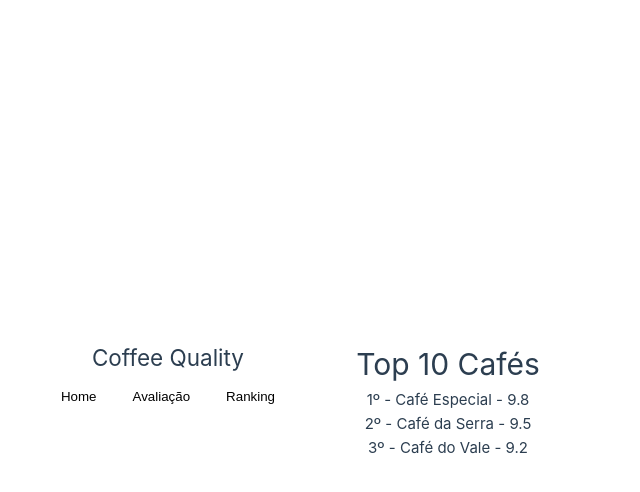
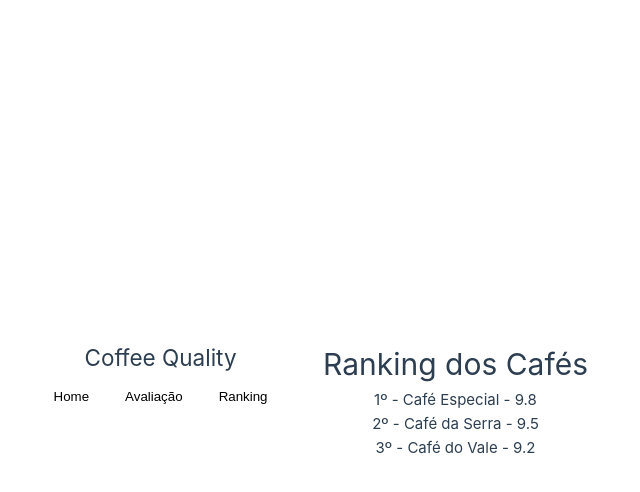
Before and after one commit to alanawessling/projeto_cafe, a Vue app: page / in a window 1280 px wide. Both pictures are taken after a click on the button "Ranking". Shown: the top 492 px of the page, without its empty margins (332-972 px from the left). Built offline with nearby package versions, Linux system fonts and the light colour scheme.

Commit message:
é um ranking normal

```diff
--- a/src/AvaliacaoVue.vue
+++ b/src/AvaliacaoVue.vue
@@ -35,7 +35,7 @@ function salvar() {
 
       <input v-model="nome" type="text" placeholder="Nome do café" />
       <input v-model="prod" type="text" placeholder="Nome do produtor" />
-      <input v-model="nota" type="number" min="0" max="10" step="0.1" placeholder="Nota" />
+      <input v-model="nota" type="number" min="0" step="0.1" placeholder="Nota" />
 
       <button @click="salvar"> Enviar avaliação </button>
       <p v-if="msg"> {{ msg }} </p>
--- a/src/RankingVue.vue
+++ b/src/RankingVue.vue
@@ -17,17 +17,12 @@ for (var i = 0; i < cafes.length; i++) {
     }
   }
 }
-
-if (cafes.length > 10) {
-
-cafes.length = 10
-}
 </script>
 <template>
 
 <div class="ranking">
 
-  <h1>Top 10 Cafés</h1>
+  <h1>Ranking dos Cafés</h1>
 
   <div v-for="(cafe, i) in cafes" :key="i" class="cafe">
 
```
